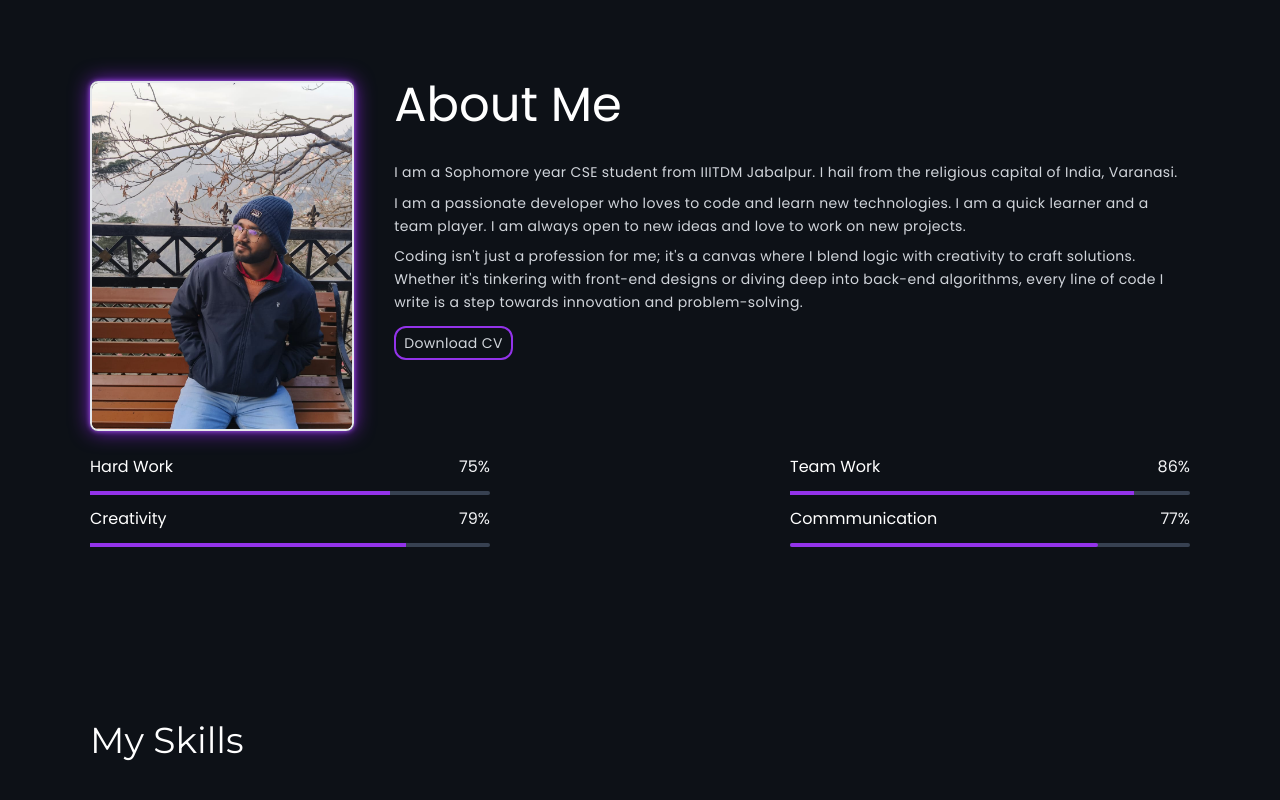
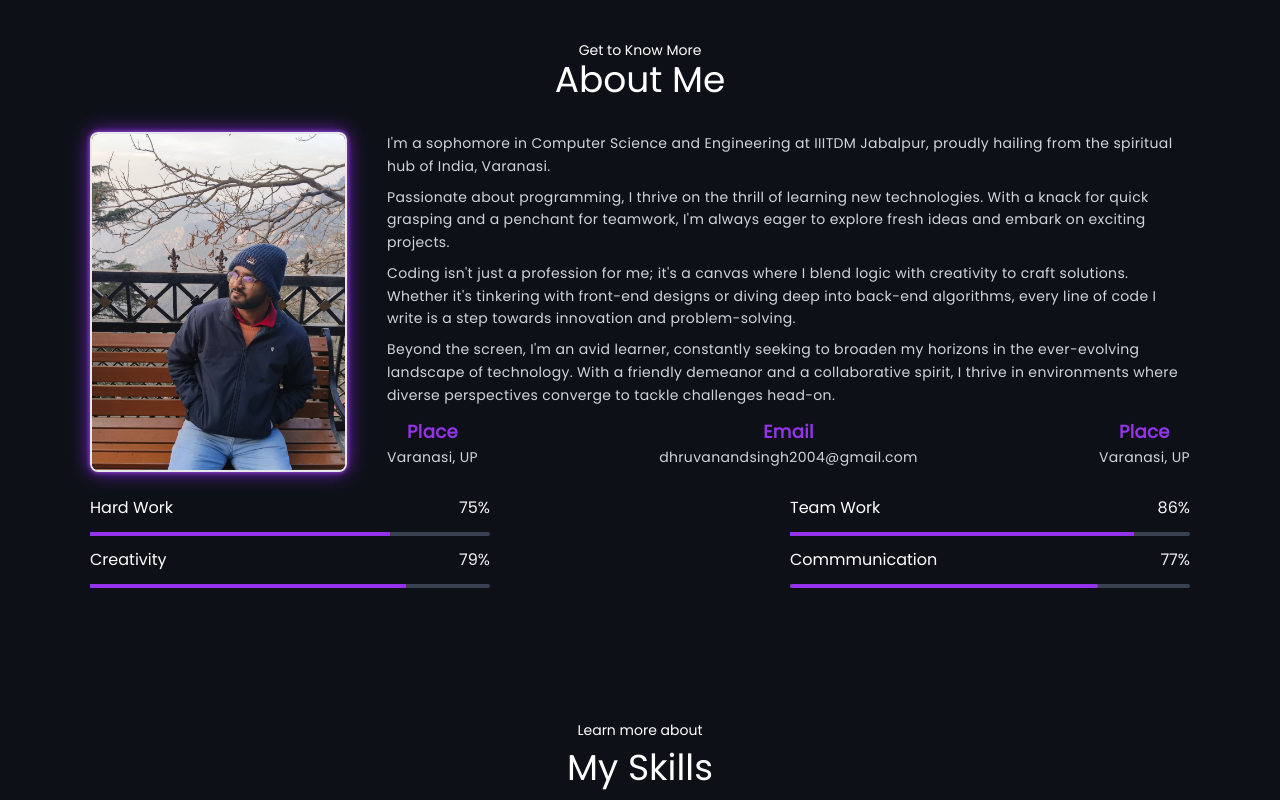
Before and after one commit to Ricobyter/my-portfolio, a React (Vite) app: page / in a window 1280 px wide. Shown: the part 880-1680 px from the top of the page. Built offline with nearby package versions, Linux system fonts and the light colour scheme.

Commit message:
added style changes in skills

```diff
--- a/src/App.jsx
+++ b/src/App.jsx
@@ -8,7 +8,7 @@ import Skills from './components/Skills'
 function App() {
 
   return (
-    <main className='bg-[#0d1117]   font-Poppins'>
+    <main className='bg-[#0d1117]   font-Poppins w-[100vw] overflow-hidden'>
       {/* bg-[#0d1117] */}
        <Nav />
        <section id = "/"  className='w-[100vw] flex justify-center items-center relative'>
--- a/src/components/About.jsx
+++ b/src/components/About.jsx
@@ -7,29 +7,51 @@ import ABout from './aboutSkills'
 function About() {
   return (
     <div className='lg:w-[1100px] max-sm:py-10 w-[90vw] text-white'>
-      <h1 className='sm:hidden text-center text-4xl mb-8'>About Me</h1>
+      <div>
+        <h1 className='text-sm text-center'>Get to Know More</h1>
+      <h1 className=' text-center text-4xl mb-8'>About Me</h1>
+      </div>
       <div className='flex-row sm:flex  gap-10 '>
         <div className='md:w-[50vw] w-full flex justify-between'>
-          <img src={profileimg} alt="" className='bg-center w-[40vw]  object-cover lg:h-[350px] md:h-[270px] sm:h-[220] h-[180px]  rounded-lg border-2 neon-purple' />
+          <img src={profileimg} alt="" className='bg-center w-[40vw]  object-cover lg:h-[340px] md:h-[270px] sm:h-[220] h-[180px]  rounded-lg border-2 neon-purple' />
           <div className=' sm:hidden'>
             <ABout />
           </div>
         </div>
         <div className=' max-sm:mt-8'>
-          <h1 className='text-5xl max-sm:hidden  mb-8'>About Me</h1>
+        {/* <h1 className='max-sm:hidden text-sm ml-2'>Get to Know More</h1>
+          <h1 className='text-5xl max-sm:hidden  mb-8'>About Me</h1> */}
           <div className='tracking-wide text-sm sm:text-md text-gray-300 leading-relaxed'>
             <p className='mb-2'>
-              I am a Sophomore year CSE student from IIITDM Jabalpur. I hail from the religious capital of India, Varanasi.
+            I'm a sophomore in Computer Science and Engineering at IIITDM Jabalpur, proudly hailing from the spiritual hub of India, Varanasi.
             </p>
             <p className='mb-2'>
-              I am a passionate developer who loves to code and learn new technologies. I am a quick learner and a team player. I am always open to new ideas and love to work on new projects.
+            Passionate about programming, I thrive on the thrill of learning new technologies. With a knack for quick grasping and a penchant for teamwork, I'm always eager to explore fresh ideas and embark on exciting projects.
             </p>
-            <p >
+            <p className='mb-2'>
               Coding isn't just a profession for me; it's a canvas where I blend logic with creativity to craft solutions. Whether it's tinkering with front-end designs or diving deep into back-end algorithms, every line of code I write is a step towards innovation and problem-solving.
             </p>
+            <p className='max-sm:hidden'>
+            Beyond the screen, I'm an avid learner, constantly seeking to broaden my horizons in the ever-evolving landscape of technology. With a friendly demeanor and a collaborative spirit, I thrive in environments where diverse perspectives converge to tackle challenges head-on.
+            </p>
             <div className='mt-3'>
+              <div className='flex justify-between items-center max-sm:hidden'>
 
-              <button className='rounded-xl px-2 py-1 text-md border-2 capitalize border-purple-600'>Download CV</button>
+              <div className='flex flex-col justify-between items-center'>
+                <h1 className='text-lg  text-purple-600 font-semibold'>Place</h1>
+                <h1>Varanasi, UP</h1>
+              </div>
+              <div className='flex flex-col justify-between items-center hap-2'>
+                <h1 className='text-lg  text-purple-600 font-semibold'>Email</h1>
+                <h1>dhruvanandsingh2004@gmail.com</h1>
+              </div>
+              <div className='flex flex-col justify-between items-center hap-2'>
+                <h1 className='text-lg  text-purple-600 font-semibold'>Place</h1>
+                <h1>Varanasi, UP</h1>
+              </div>
+              </div>
+
+              {/* <button className='rounded-xl px-2 py-1 text-md border-2 capitalize border-purple-600'>Download CV</button> */}
             </div>
           </div>
         </div>
--- a/src/components/Contact.jsx
+++ b/src/components/Contact.jsx
@@ -59,7 +59,7 @@ const opacityProgress = useTransform(scrollYProgress, [0, 1], [0.7, 1])
       <h1 className='text-sm text-center font-montserrat '>Get in Touch </h1>
       <h1 className='text-5xl text-center'>Contact Me</h1>
       </div>
-      <motion.div className='pt-20 flex lg:flex-row-reverse flex-col justify-around'
+      <motion.div className='pt-20 flex lg:flex-row-reverse flex-col '
          ref={ref}
          style={{
             scale:scaleProgress,
@@ -79,9 +79,6 @@ const opacityProgress = useTransform(scrollYProgress, [0, 1], [0.7, 1])
             <input type="submit" value="Send" className='bg-gradient-to-r from-[#103CE7] to-[#C820EE] mt-1  text-white rounded-xl py-2 cursor-pointer'/>
           </form>
         </div>
-        {/* <div className='hidden md:block  justify-center items-center'>
-          <img src={Sticker} alt="Sticker" className='h-[400px]'/>
-        </div> */}
       </motion.div>
       <ToastContainer
       closeOnClick
--- a/src/components/Hero.jsx
+++ b/src/components/Hero.jsx
@@ -67,7 +67,7 @@ export default function Hero() {
     loop: {},
   })
   return (
-    <div className='min-h-screen w-[90vw] lg:w-[1100px] tracking-wider text-white '>
+    <div className='min-h-screen w-[90vw] lg:w-[1100px] tracking-wider text-white h-full overflow-hidden'>
       <div className='flex flex-col '>
 
 
--- a/src/components/Skills.jsx
+++ b/src/components/Skills.jsx
@@ -29,8 +29,11 @@ function Skills() {
   return (
     <div>
       <div>
-      <div className='flex gap-2 mb-20'>
-      <h1 className='text-4xl text-center font-montserrat text-white'>My Skills </h1>
+      <div className='flex gap-2 mb-20 text-white'>
+        <div className='w-full '>
+          <h1 className='text-center text-sm mb-2'>Learn more about</h1>
+      <h1 className='text-4xl font-thin mb-2 text-center text-white'>My Skills </h1>
+        </div>
 
       </div>
         <Tabs>
```
